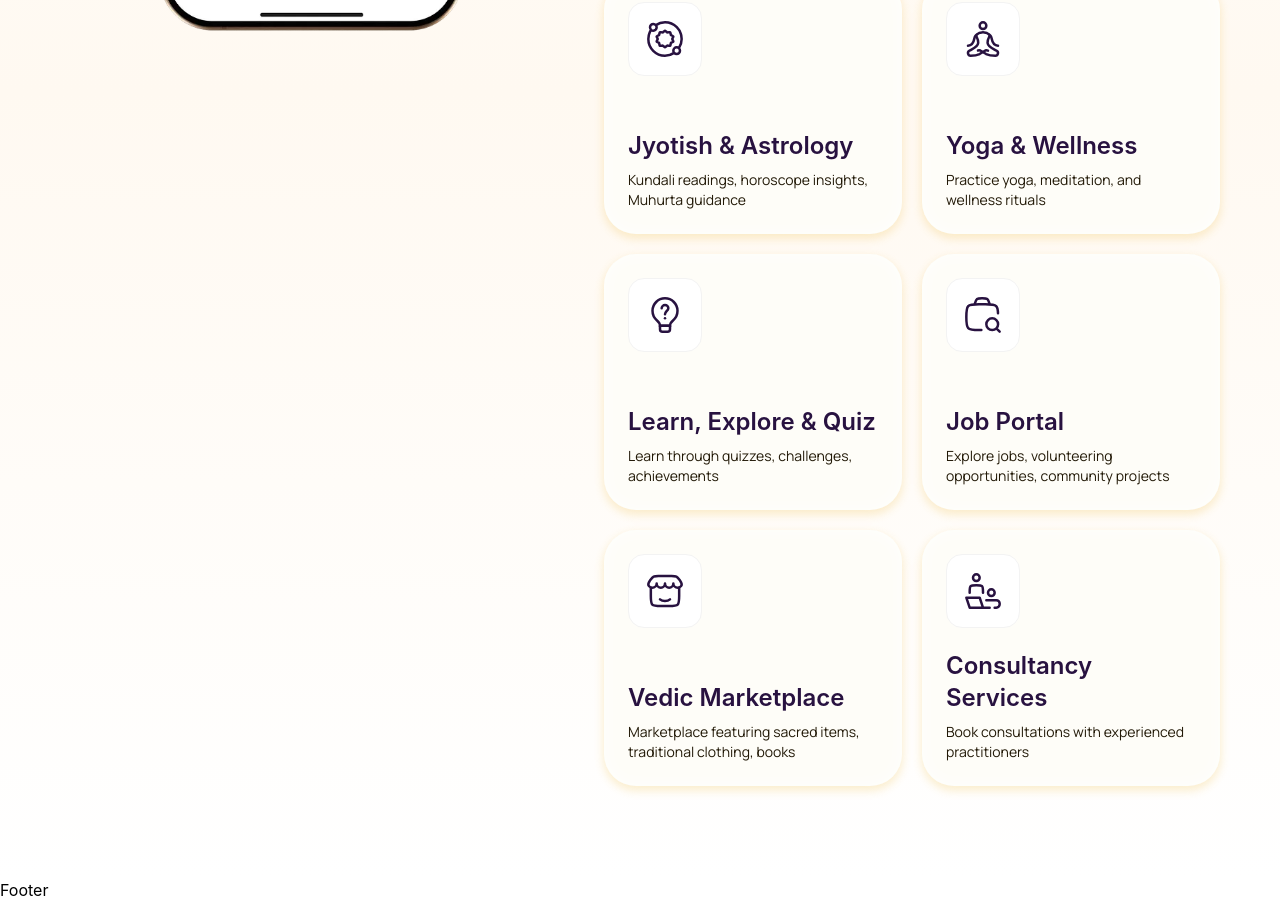
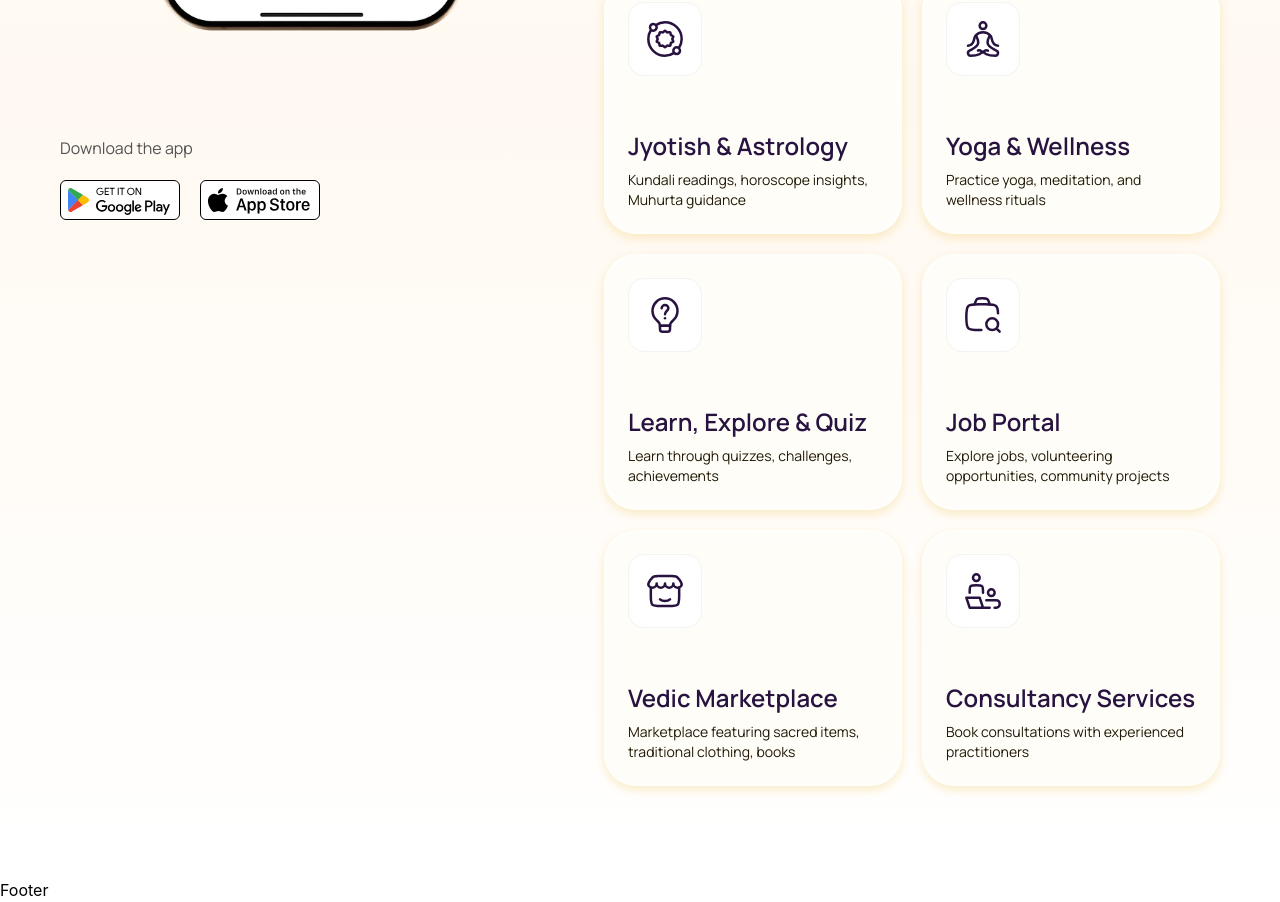
Before and after one commit to team-pr01/Vedic-Wisdom-Website-Client, a React (Vite) app: page / in a window 1280 px wide. Shown: the part 2000-2902 px from the top of the page. Built offline with nearby package versions, Linux system fonts and the light colour scheme.

Commit message:
Added app feature section

```diff
--- a/src/components/HomePage/AppFeatures/AppFeatures.tsx
+++ b/src/components/HomePage/AppFeatures/AppFeatures.tsx
@@ -67,12 +67,42 @@ const AppFeatures = () => {
     },
   ];
   const [selectedFeature, setSelectedFeature] = useState<any>(appFeatures[0]);
+  const appDownloadLinks = [
+    {
+      image: ICONS.playStore,
+      link: "",
+    },
+    {
+      image: ICONS.appStore,
+      link: "",
+    },
+  ];
   return (
-    <div className="py-23 bg-gradient-app-features">
+    <div className="py-23 bg-gradient-app-features font-Manrope">
       <Container>
         <div className="flex justify-center gap-10">
-          <div className="w-[45%]">
-            <img src={selectedFeature?.image} alt="" className="w-[60%] mx-auto" />
+          <div className="w-[45%] flex flex-col justify-between gap-26 sticky top-10 h-full">
+            <img
+              src={selectedFeature?.image}
+              alt=""
+              className="w-[60%] mx-auto"
+            />
+
+            <div>
+              <p className="text-neutral-50">Download the app</p>
+              <div className="flex items-center gap-5 mt-5">
+                {appDownloadLinks?.map((link, index) => (
+                  <a
+                    key={index}
+                    href={link?.link}
+                    target="_blank"
+                    rel="noopener noreferrer"
+                  >
+                    <img src={link?.image} alt="" />
+                  </a>
+                ))}
+              </div>
+            </div>
           </div>
 
           <div className="w-[55%] flex flex-col gap-5">
@@ -94,12 +124,16 @@ const AppFeatures = () => {
                   onClick={() => setSelectedFeature(feature)}
                   className="bg-neutral-45 border-primary-50 p-6 shadow-hero-user-community-box flex flex-col justify-between rounded-4xl h-64 relative group text-left"
                 >
-                  <div className={`group-hover:bg-primary-10 border p-4 rounded-2xl flex items-center justify-center w-fit transition duration-300 ${selectedFeature?.id === feature?.id ? 'bg-primary-10 border-primary-10' : 'bg-white border-neutral-20'}`}>
+                  <div
+                    className={`group-hover:bg-primary-10 border p-4 rounded-2xl flex items-center justify-center w-fit transition duration-300 ${selectedFeature?.id === feature?.id ? "bg-primary-10 border-primary-10" : "bg-white border-neutral-20"}`}
+                  >
                     <img src={feature?.icon} alt="" className="size-10" />
                   </div>
 
                   <div>
-                    <h2 className={`group-hover:text-primary-10 transition duration-300 text-2xl font-semibold ${selectedFeature?.id === feature?.id ? 'text-primary-10' : 'text-neutral-40'}`}>
+                    <h2
+                      className={`group-hover:text-primary-10 transition duration-300 text-2xl font-semibold ${selectedFeature?.id === feature?.id ? "text-primary-10" : "text-neutral-40"}`}
+                    >
                       {feature?.title}
                     </h2>
                     <p className="description mt-2">{feature?.description}</p>
@@ -107,7 +141,7 @@ const AppFeatures = () => {
                   <img
                     src={IMAGES.appFeatureGradient}
                     alt=""
-                    className={`absolute bottom-0 rounded-b-4xl left-0 right-0  group-hover:opacity-100 transition duration-300 ${selectedFeature?.id === feature?.id ? 'opacity-100' : 'opacity-0'}`}
+                    className={`absolute bottom-0 rounded-b-4xl left-0 right-0  group-hover:opacity-100 transition duration-300 ${selectedFeature?.id === feature?.id ? "opacity-100" : "opacity-0"}`}
                   />
                 </button>
               ))}
```
